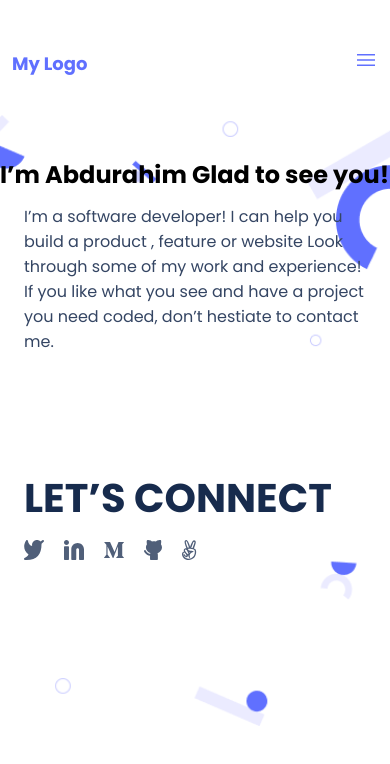
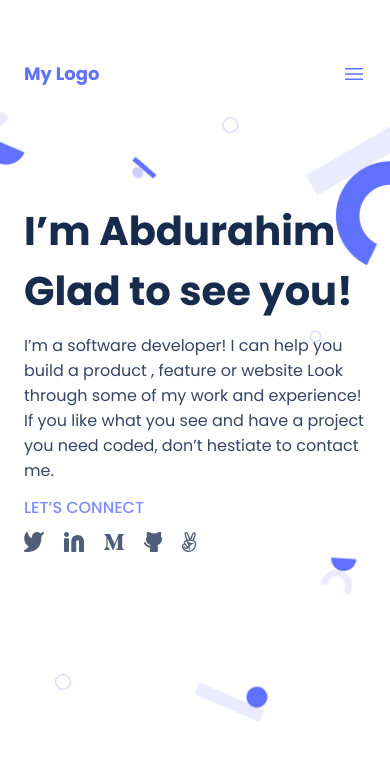
Before and after one commit to UbdaNam/Portfolio, a website: page index.html in a window 390 px wide. Drawn offline with nearby package versions, Linux system fonts and the light colour scheme.

Commit message:
Fixed the space issue between nav and content

```diff
--- a/styles.css
+++ b/styles.css
@@ -21,13 +21,19 @@ body {
 
 .header {
   display: flex;
-  justify-content: space-between;
+}
+
+nav {
+  display: flex;
   align-items: center;
 }
 
 @media (min-width: 375px) and (max-width: 768px) {
   .header {
     margin: 48px 12px 0;
+    justify-content: space-between;
+    align-items: center;
+    padding: 12px 12px 24px;
   }
 
   .logo {
@@ -41,10 +47,10 @@ body {
     color: #6070ff;
   }
 
-  .container h2 {
+  .container h1 {
     font-size: 40px;
     font-weight: 700;
-    margin: 114px 24px 0;
+    margin: 90px 24px 0;
     color: #172b4d;
   }
 
@@ -77,9 +83,8 @@ body {
     display: flex;
     flex-direction: column;
     padding-bottom: 50%;
-    padding-top: 20%;
     background-image: url("./images/header-shapes\ mobile.png");
-    background-position: center;
+    background-position: top;
     background-repeat: no-repeat;
     background-size: contain;
   }
```
